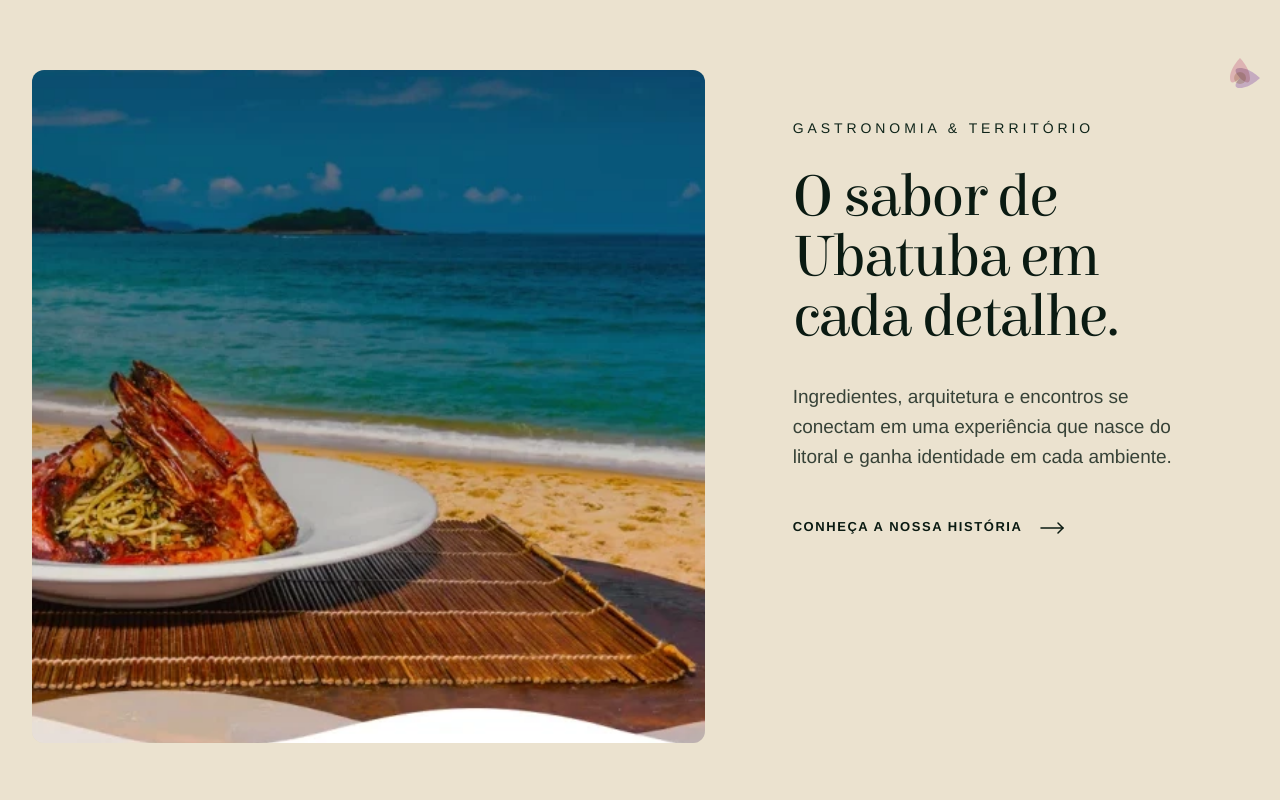
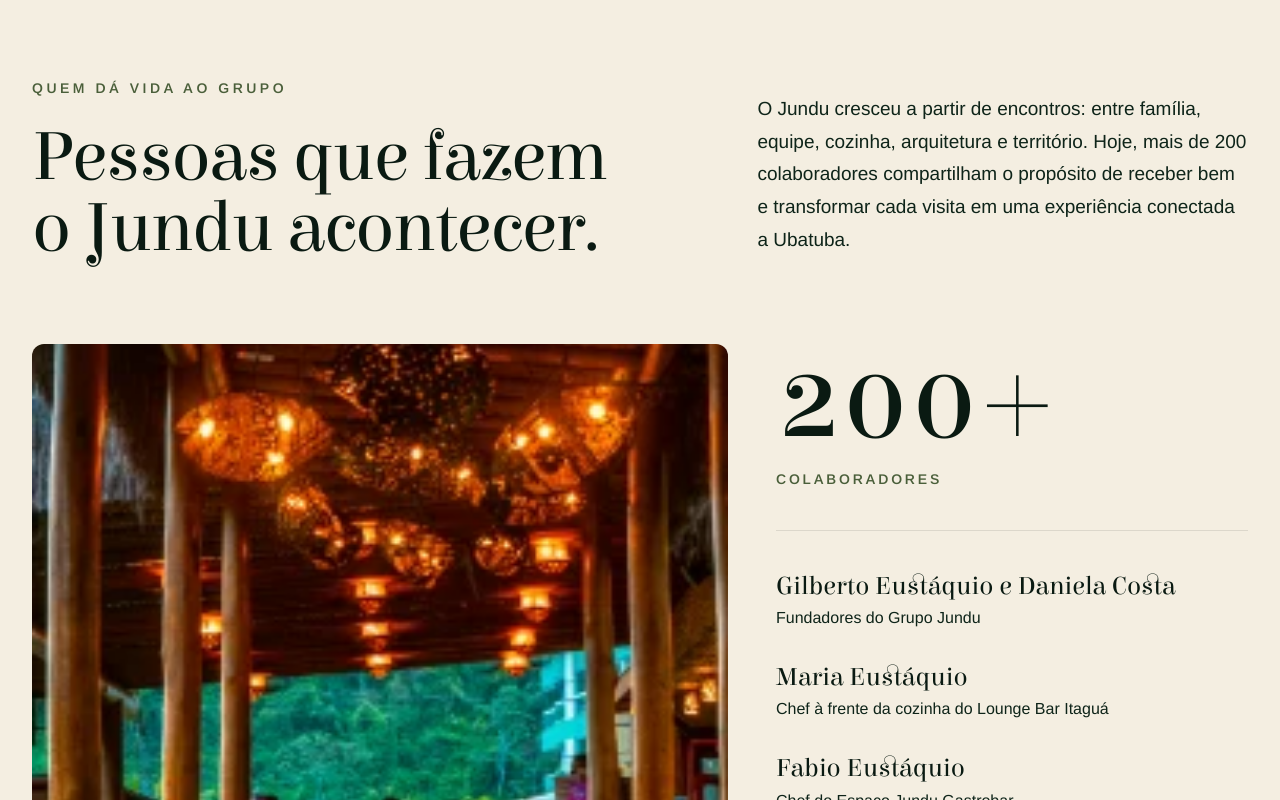
Before and after one commit to silvarodrigueswender30-del/site-jundu, a Next.js app: page / in a window 1280 px wide. Shown: the part 2760-3560 px from the top of the page. Built offline with nearby package versions, Linux system fonts and the light colour scheme.

Commit message:
feat: add people behind Jundu institutional section

```diff
--- a/src/app/page.tsx
+++ b/src/app/page.tsx
@@ -3,6 +3,7 @@
 import { HeroCinematic } from "@/components/sections/hero-cinematic";
 import { BrandManifesto } from "@/components/sections/brand-manifesto";
 import { BrandTimeline } from "@/components/sections/brand-timeline";
+import { PeopleBehindJundu } from "@/components/sections/people-behind-jundu";
 import { EditorialIntro } from "@/components/sections/editorial-intro";
 import { VerticalStories } from "@/components/sections/vertical-stories";
 import { ArchitecturalGallery } from "@/components/sections/architectural-gallery";
@@ -21,6 +22,7 @@
         <HeroCinematic />
         <BrandManifesto />
         <BrandTimeline />
+        <PeopleBehindJundu />
         <EditorialIntro />
         <VerticalStories />
 
--- /dev/null
+++ b/src/components/sections/people-behind-jundu.tsx
@@ -0,0 +1,82 @@
+import React from 'react';
+import Image from 'next/image';
+import { siteData } from '@/data/site';
+
+export function PeopleBehindJundu() {
+  const data = siteData.peopleBehindJundu;
+
+  return (
+    <section
+      data-section="people-behind-jundu"
+      id="pessoas"
+      className="bg-background relative w-full overflow-hidden py-[72px] sm:py-[88px] lg:py-[120px]"
+    >
+      <div className="max-w-[1280px] mx-auto px-5 sm:px-8 w-full relative z-10">
+
+        {/* Header */}
+        <div className="flex flex-col lg:flex-row lg:items-end justify-between gap-6 lg:gap-12 mb-12 lg:mb-20">
+          <div className="w-full lg:w-[58%]">
+            <span className="block font-body text-[12px] md:text-[14px] uppercase tracking-[0.25em] text-moss-600 mb-6 font-semibold animate-[fade-in-up_850ms_cubic-bezier(.22,1,.36,1)_forwards] opacity-0 [animation-delay:80ms]">
+              {data.eyebrow}
+            </span>
+            <h2 className="font-display text-forest-900 text-[40px] sm:text-[48px] lg:text-[64px] xl:text-[72px] leading-[0.98] tracking-[-0.02em] whitespace-pre-line animate-[fade-in-up_850ms_cubic-bezier(.22,1,.36,1)_forwards] opacity-0 [animation-delay:160ms] max-w-[15ch]">
+              {data.title}
+            </h2>
+          </div>
+          <div className="w-full lg:w-[42%] lg:pb-2">
+            <p className="font-body text-[16px] lg:text-[19px] leading-[1.58] lg:leading-[1.72] text-forest-800 max-w-[48ch] animate-[fade-in-up_850ms_cubic-bezier(.22,1,.36,1)_forwards] opacity-0 [animation-delay:240ms]">
+              {data.description}
+            </p>
+          </div>
+        </div>
+
+        {/* Body Grid */}
+        <div className="grid grid-cols-1 lg:grid-cols-12 gap-10 lg:gap-8 items-start">
+
+          {/* Photo Column */}
+          <div className="lg:col-span-7 w-full animate-[fade-in-up_850ms_cubic-bezier(.22,1,.36,1)_forwards] opacity-0 [animation-delay:320ms]">
+            <div className="relative w-full aspect-[6/5] overflow-hidden rounded-xl">
+              {/* TODO: substituir por fotografia oficial da equipe do Grupo Jundu. */}
+              <Image
+                src={data.photo.src}
+                alt={data.photo.alt}
+                fill
+                className="object-cover object-[center_30%]"
+                sizes="(max-width: 1024px) 100vw, 55vw"
+              />
+            </div>
+          </div>
+
+          {/* Institutional Block */}
+          <div className="lg:col-span-5 w-full flex flex-col pt-2 lg:pt-0 lg:pl-4 animate-[fade-in-up_850ms_cubic-bezier(.22,1,.36,1)_forwards] opacity-0 [animation-delay:400ms]">
+            <div className="mb-8 lg:mb-10">
+              <div className="font-display text-forest-900 text-[96px] lg:text-[128px] leading-[0.85] tracking-[-0.03em]">
+                {data.stats.number}
+              </div>
+              <div className="font-body text-[14px] text-moss-600 uppercase tracking-[0.2em] font-semibold mt-4">
+                {data.stats.label}
+              </div>
+            </div>
+
+            <div className="h-[1px] w-full bg-forest-900/10 mb-8 lg:mb-10" aria-hidden="true" />
+
+            <ul className="flex flex-col gap-6 lg:gap-8">
+              {data.leaders.map((leader, i) => (
+                <li key={i} className="flex flex-col gap-1">
+                  <span className="font-display text-[22px] lg:text-[26px] text-forest-900 leading-[1.2]">
+                    {leader.name}
+                  </span>
+                  <span className="font-body text-[15px] lg:text-[16px] text-forest-800 leading-[1.5]">
+                    {leader.role}
+                  </span>
+                </li>
+              ))}
+            </ul>
+          </div>
+
+        </div>
+
+      </div>
+    </section>
+  );
+}
--- a/src/data/site.ts
+++ b/src/data/site.ts
@@ -70,6 +70,33 @@
         image: "/images/stories/story-atendimento.webp",
         alt: "Equipe do Jundu",
         objectPosition: "center 30%"
+      }
+    ]
+  },
+  peopleBehindJundu: {
+    eyebrow: "QUEM DÁ VIDA AO GRUPO",
+    title: "Pessoas que fazem\no Jundu acontecer.",
+    description: "O Jundu cresceu a partir de encontros: entre família, equipe, cozinha, arquitetura e território. Hoje, mais de 200 colaboradores compartilham o propósito de receber bem e transformar cada visita em uma experiência conectada a Ubatuba.",
+    photo: {
+      src: "/images/stories/story-atendimento.webp",
+      alt: "Equipe de atendimento do Jundu conversando e sorrindo no ambiente do restaurante"
+    },
+    stats: {
+      number: "200+",
+      label: "COLABORADORES"
+    },
+    leaders: [
+      {
+        name: "Gilberto Eustáquio e Daniela Costa",
+        role: "Fundadores do Grupo Jundu"
+      },
+      {
+        name: "Maria Eustáquio",
+        role: "Chef à frente da cozinha do Lounge Bar Itaguá"
+      },
+      {
+        name: "Fabio Eustáquio",
+        role: "Chef do Espaço Jundu Gastrobar"
       }
     ]
   },
```
